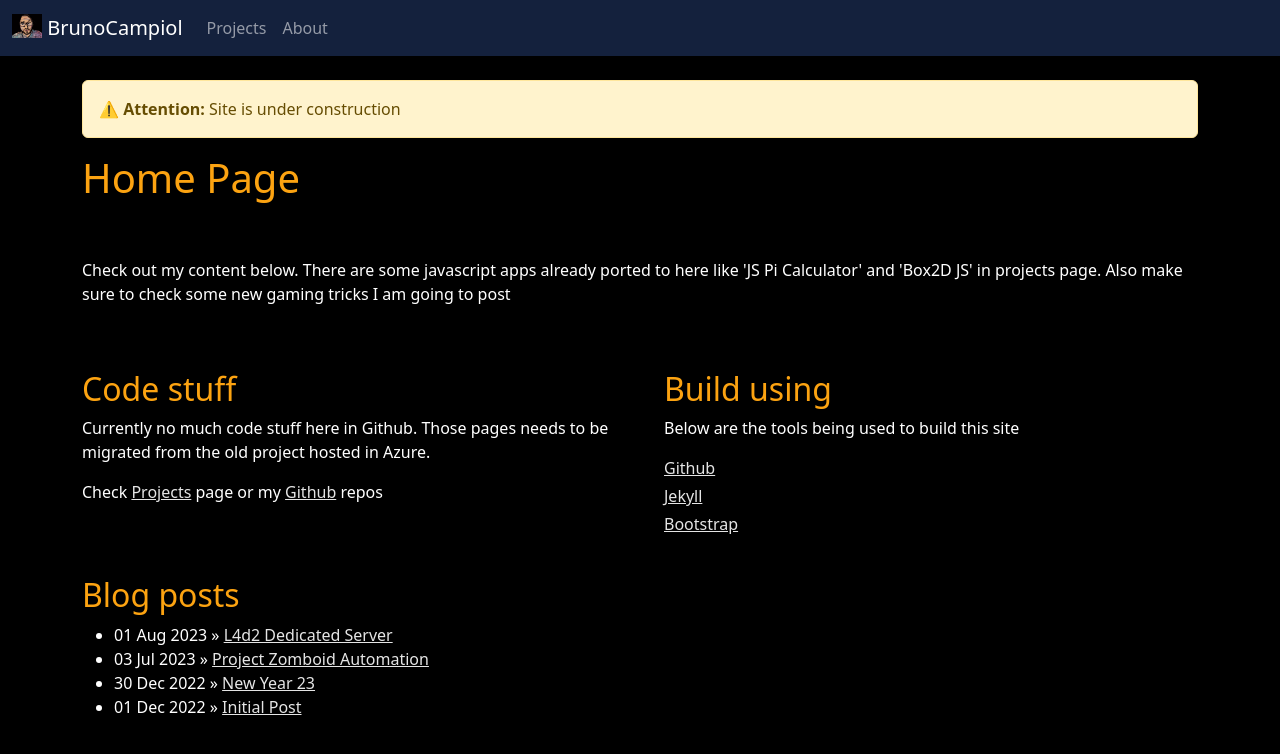
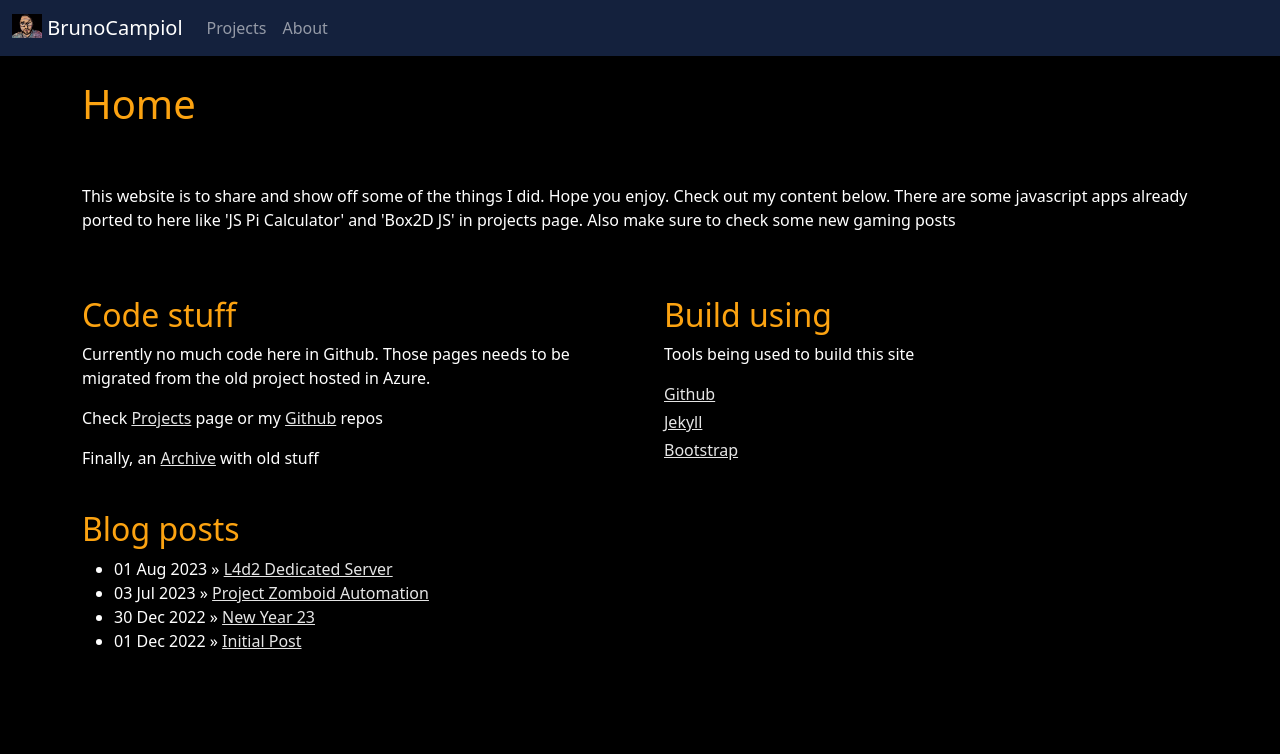
Before and after one commit to brunocampiol/brunocampiol.github.io, a Jekyll site: the page built from index.html, in a window 1280 px wide. Shown: the top 754 px of the page. Built offline with Jekyll 4.4.1, drawn with Linux system fonts in a browser that asks for light colours.

Commit message:
vacation review

```diff
--- a/assets/css/style.css
+++ b/assets/css/style.css
@@ -49,24 +49,3 @@ a {
         opacity: 1;
     }
 }
-
-/* Text typing animation for warning on home page */
-.typed-text {
-    overflow: hidden;
-    white-space: nowrap;
-    width: 0;
-    animation: typing;
-    animation-duration: 2.5s;
-    animation-timing-function: steps(60, end);
-    animation-fill-mode: forwards;
-}
-
-@keyframes typing {
-    from {
-        width: 0
-    }
-
-    to {
-        width: 100%
-    }
-}
--- a/index.html
+++ b/index.html
@@ -2,24 +2,23 @@
 layout: default
 ---
 
-<div class="alert alert-warning" role="alert">
-  <div class="typed-text">⚠️ <b>Attention:</b> Site is under construction </div>
-</div>
 <div class="row g-5">
-  <h1>Home Page</h1>
-  <p>Check out my content below. There are some javascript apps already ported
-    to here like 'JS Pi Calculator' and 'Box2D JS' in projects page.
-    Also make sure to check some new gaming tricks I am going to post</p>
+  <h1>Home</h1>
+  <p>This website is to share and show off some of the things I did. Hope you enjoy. Check out my content below. There
+    are some javascript apps already ported to here like 'JS Pi Calculator' and 'Box2D JS' in projects page. Also make
+    sure to check some new gaming posts
+  </p>
   <div class="col-md-6">
     <h2>Code stuff</h2>
-    <p>Currently no much code stuff here in Github. Those pages needs to be migrated from the old project hosted in
+    <p>Currently no much code here in Github. Those pages needs to be migrated from the old project hosted in
       Azure.</p>
-    <p>Check <a href="./projects.html">Projects</a> page or my <a href="https://github.com/brunocampiol">Github</a>
+    <p>Check <a href="./projects">Projects</a> page or my <a href="https://github.com/brunocampiol">Github</a>
       repos</p>
+    <p>Finally, an <a href="./archive">Archive</a> with old stuff</p>
   </div>
   <div class="col-md-6">
     <h2>Build using</h2>
-    <p>Below are the tools being used to build this site</p>
+    <p>Tools being used to build this site</p>
     <ul class="icon-list ps-0">
       <li class="d-flex align-items-start mb-1">
         <a href="https://github.com">Github</a>
```
Also changed, not shown: _posts/2022-12-30-new-year-23.md (+2 -1 lines), archive.html (added, +74 -0 lines).
